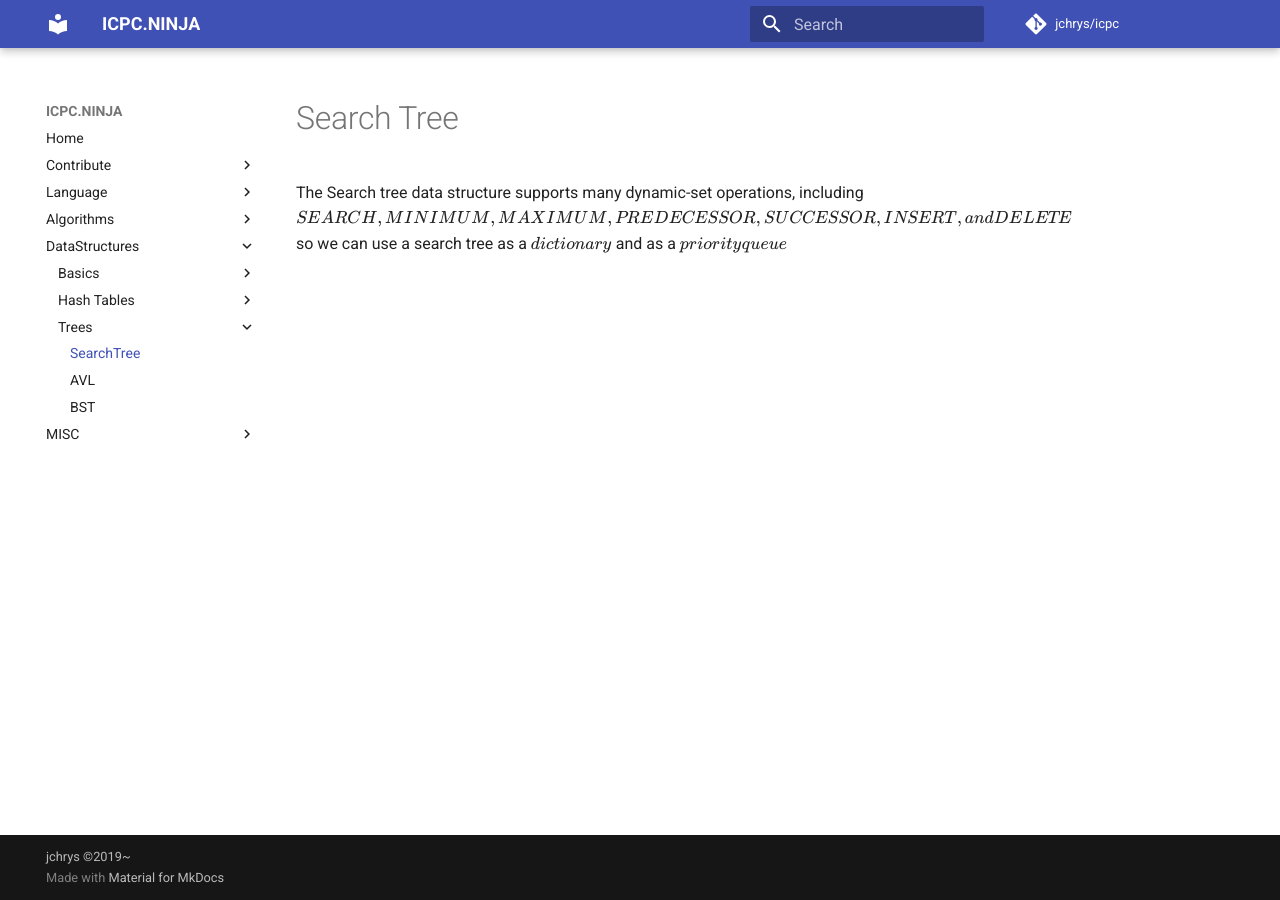
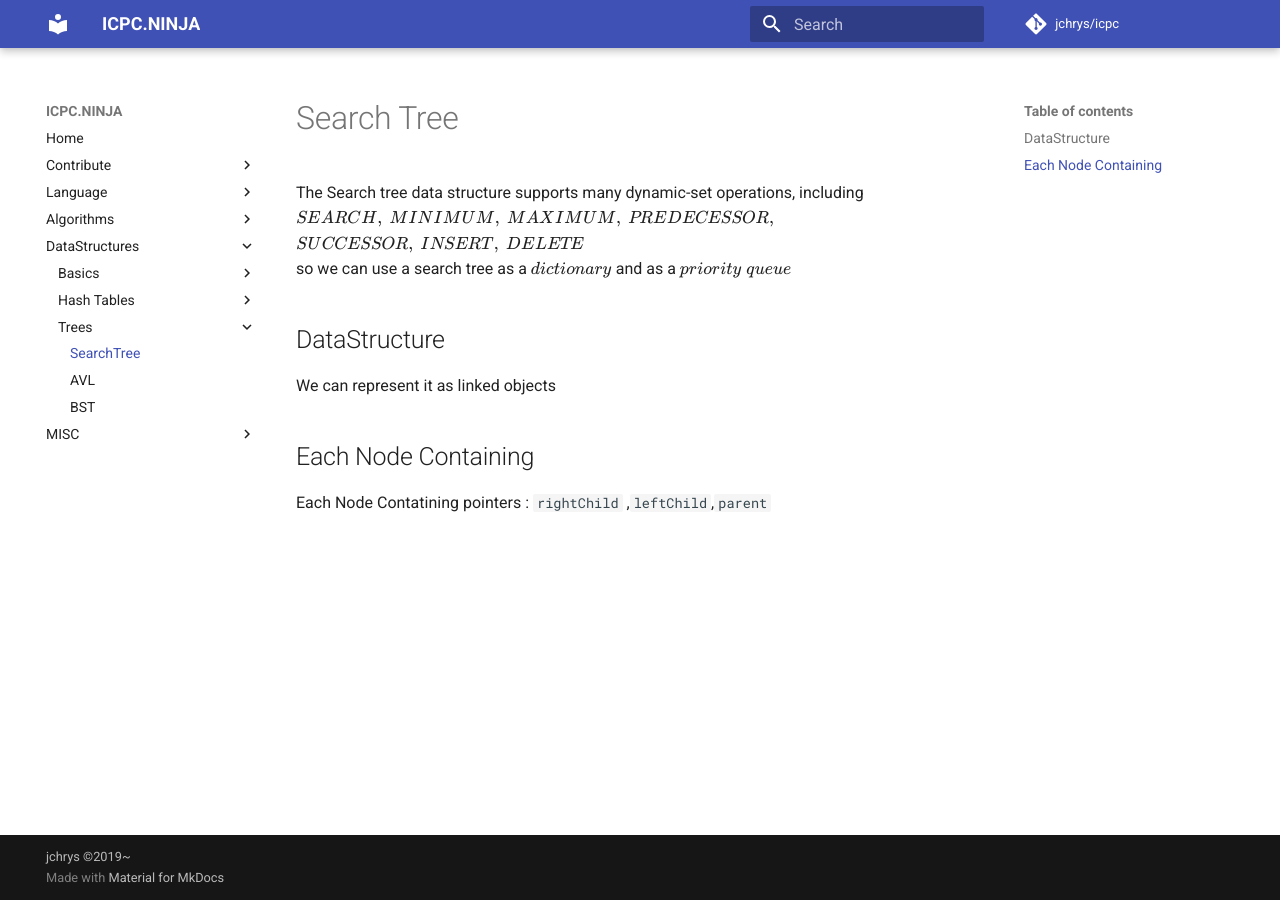
Before and after one commit to jchrys/icpc, an MkDocs documentation site: the page built from docs/DataStructures/Trees/SearchTree.md, in a window 1280 px wide. Built offline with MkDocs 1.6.1 and Material for MkDocs 9.7.7, drawn with Linux system fonts in a browser that asks for light colours; nearby versions of some CDN libraries; comment, search, counter and statistics services are not loaded.

Commit message:
:construction: BST, searchTreee

```diff
--- a/docs/DataStructures/Trees/SearchTree.md
+++ b/docs/DataStructures/Trees/SearchTree.md
@@ -1,3 +1,10 @@
 #Search Tree
-The Search tree data structure supports many dynamic-set operations, including $SEARCH, MINIMUM, MAXIMUM, PREDECESSOR, SUCCESSOR, INSERT, and DELETE$
-so we can use a search tree as a $dictionary$ and as a $priority queue$
+The Search tree data structure supports many dynamic-set operations, including $SEARCH,\ MINIMUM,\ MAXIMUM,\ PREDECESSOR,$
+$ SUCCESSOR,\ INSERT,\ DELETE$
+so we can use a search tree as a $dictionary$ and as a $priority\ queue$
+
+## DataStructure
+We can represent it as linked objects
+
+## Each Node Containing
+Each Node Contatining pointers : `rightChild` ,`leftChild`,`parent`
--- a/mkdocs.yml
+++ b/mkdocs.yml
@@ -91,6 +91,6 @@ nav:
         - Trees:
             - SearchTree: DataStructures/Trees/SearchTree.md
             - AVL: DataStructures/Trees/AVL.md
-            - BST: DataStructures/TRees/BST.md
+            - BST: DataStructures/Trees/BST.md
     - MISC:
         Lemma: MISC/Lemma.md
```
Also changed, not shown: docs/DataStructures/Trees/BST.md (+6 -0 lines).
